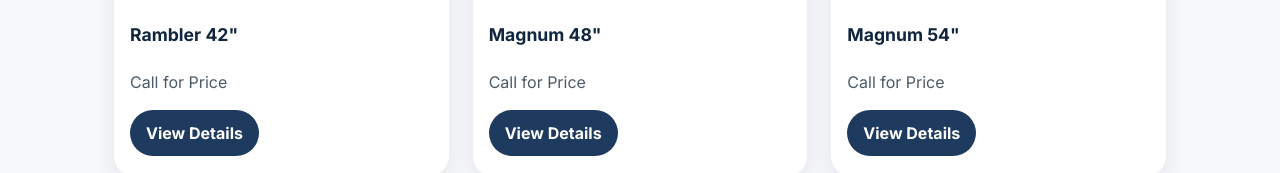
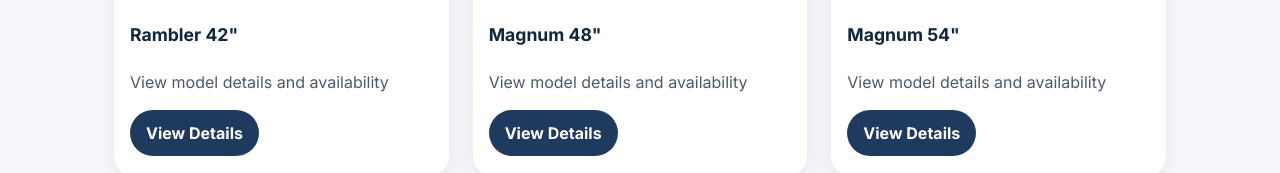
Before and after one commit to TanyaA318/intercoastal-website, a React (Vite) app: page /inventory/new in a window 1280 px wide. Shown: the part 481-654 px from the top of the page. Built offline with nearby package versions, Linux system fonts and the light colour scheme.

Commit message:
Update InventoryNew.jsx

```diff
--- a/src/InventoryNew.jsx
+++ b/src/InventoryNew.jsx
@@ -46,7 +46,7 @@ export default function InventoryNew() {
               <p className="inventory-tag">BAD BOY MOWERS</p>
 
               <h3>{mower.name}</h3>
-              <p className="price">{mower.price}</p>
+              <p className="price">View model details and availability</p>
 
               <a href="/contact" className="inventory-button">
                 View Details
```
